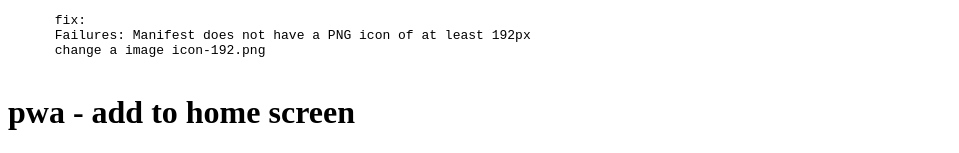
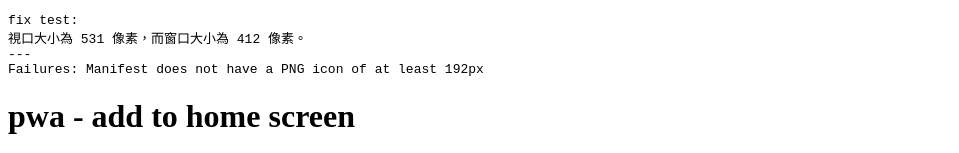
Before and after one commit to oooooo/pwa-just-add-to-home-screen, a browser extension: page index.html in a window 1280 px wide. Shown: the top 153 px of the page, without its empty margins (0-959 px from the left). Drawn offline with Linux system fonts and the light colour scheme.

Commit message:
pre preline

```diff
--- a/index.html
+++ b/index.html
@@ -51,16 +51,21 @@
     <!-- service worker js -->
     <script src="sw.js"></script>
     <style>
+      pre,
       img {
         max-width: 100%;
+      }
+      pre {
+        white-space: pre-line;
       }
     </style>
   </head>
   <body>
     <pre>
-      fix:
+      fix test:
+      視口大小為 531 像素，而窗口大小為 412 像素。
+      ---
       Failures: Manifest does not have a PNG icon of at least 192px
-      change a image icon-192.png
     </pre>
     <h1>pwa - add to home screen</h1>
     <p>Photo by Benjamin Suter from Pexels</p>
```
